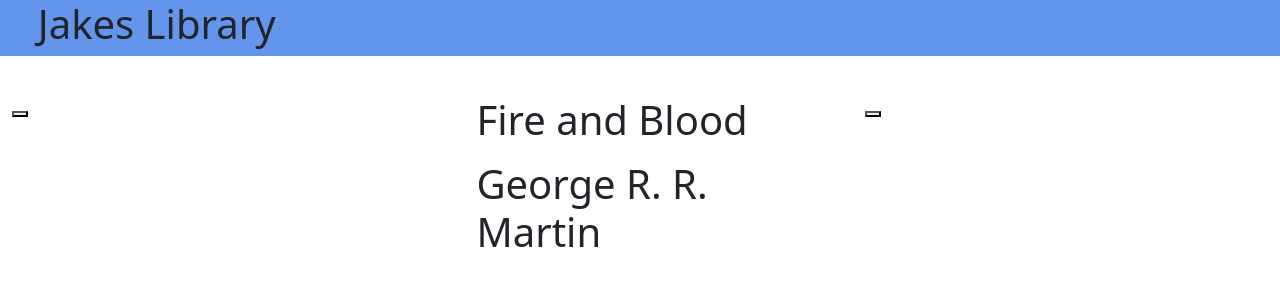
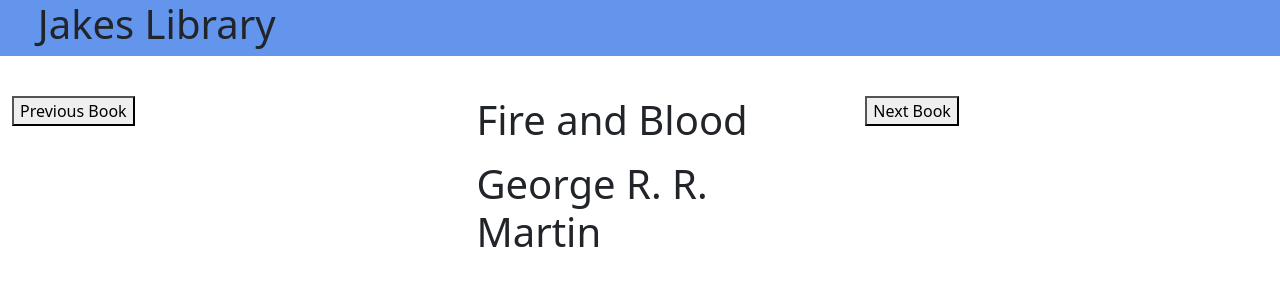
Before and after one commit to JakeHaustveit/IntroToReact, a React (Create React App) app: page / in a window 1280 px wide. Shown: the top 300 px of the page. Built offline with nearby package versions, Linux system fonts and the light colour scheme.

Commit message:
created buttons and functions to cycle back and forth between books.

```diff
--- a/src/components/App.jsx
+++ b/src/components/App.jsx
@@ -15,20 +15,50 @@
         };
     }
 
+    goToNextBook = () =>{
+
+        let tempBookNumber = this.state.bookNumber;
+        tempBookNumber ++
+        if(tempBookNumber === this.books.length){
+            tempBookNumber=0
+        }
+        this.state.bookNumber= tempBookNumber;
+
+        this.setState({
+            bookNumber: tempBookNumber
+        });
+
+    }
+
+    goToPreviousBook = () =>{
+
+        let tempBookNumber = this.state.bookNumber;
+        tempBookNumber --
+        if(tempBookNumber < this.books.length){
+            tempBookNumber=0
+        }
+        this.state.bookNumber= tempBookNumber;
+
+        this.setState({
+            bookNumber: tempBookNumber
+        });
+
+    }
+
     render(){
         return(
             <div className="container-fluid">
                 <TitleBar />
                 <div className= "row">
                 <div className= "col-md-4">
-                    <button></button>
+                    <button onClick={this.goToPreviousBook}> Previous Book </button>
                 </div>
                 <div className= "col-md-4">
                     <h1> {this.books[this.state.bookNumber].title}</h1>
                     <h1> {this.books[this.state.bookNumber].author}</h1>
                 </div>
                 <div className= "col-md-4">
-                    <button></button>
+                    <button onClick={this.goToNextBook}> Next Book </button>
                 </div>
                 </div>
 
```
